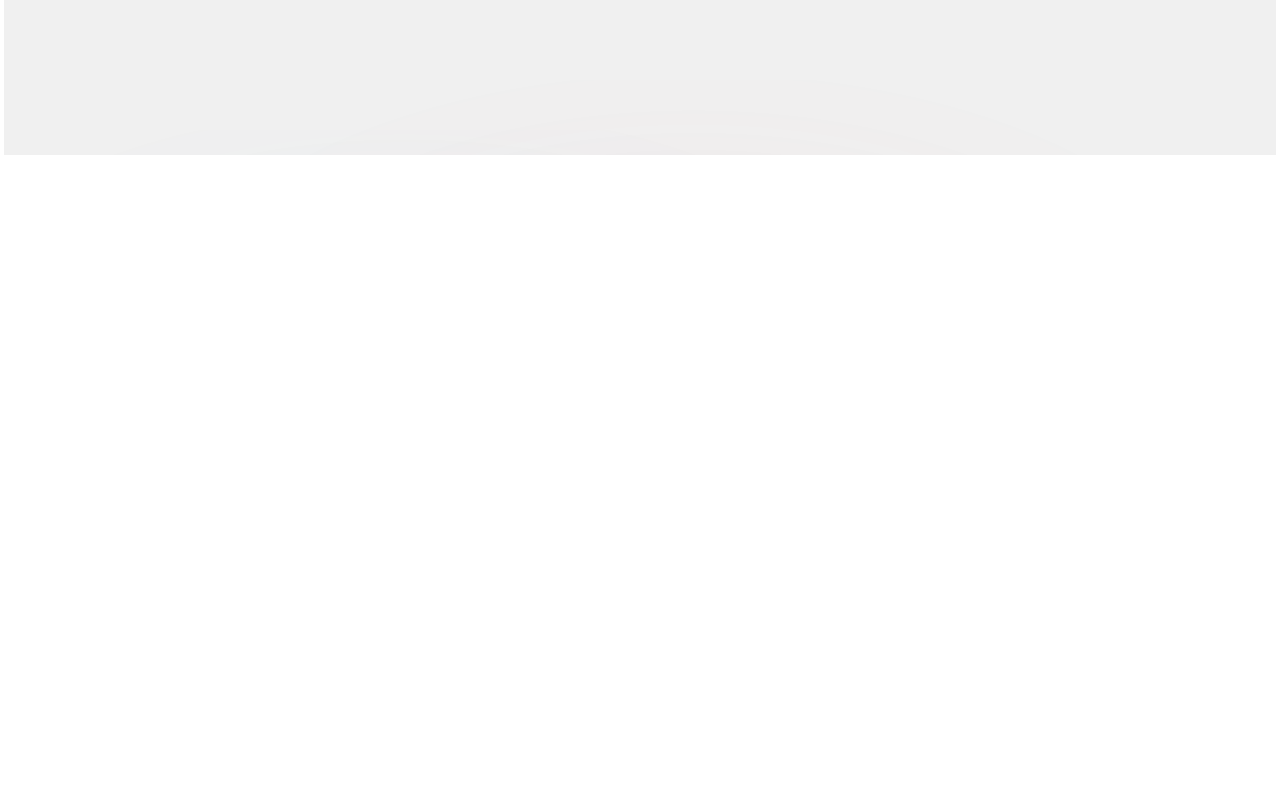
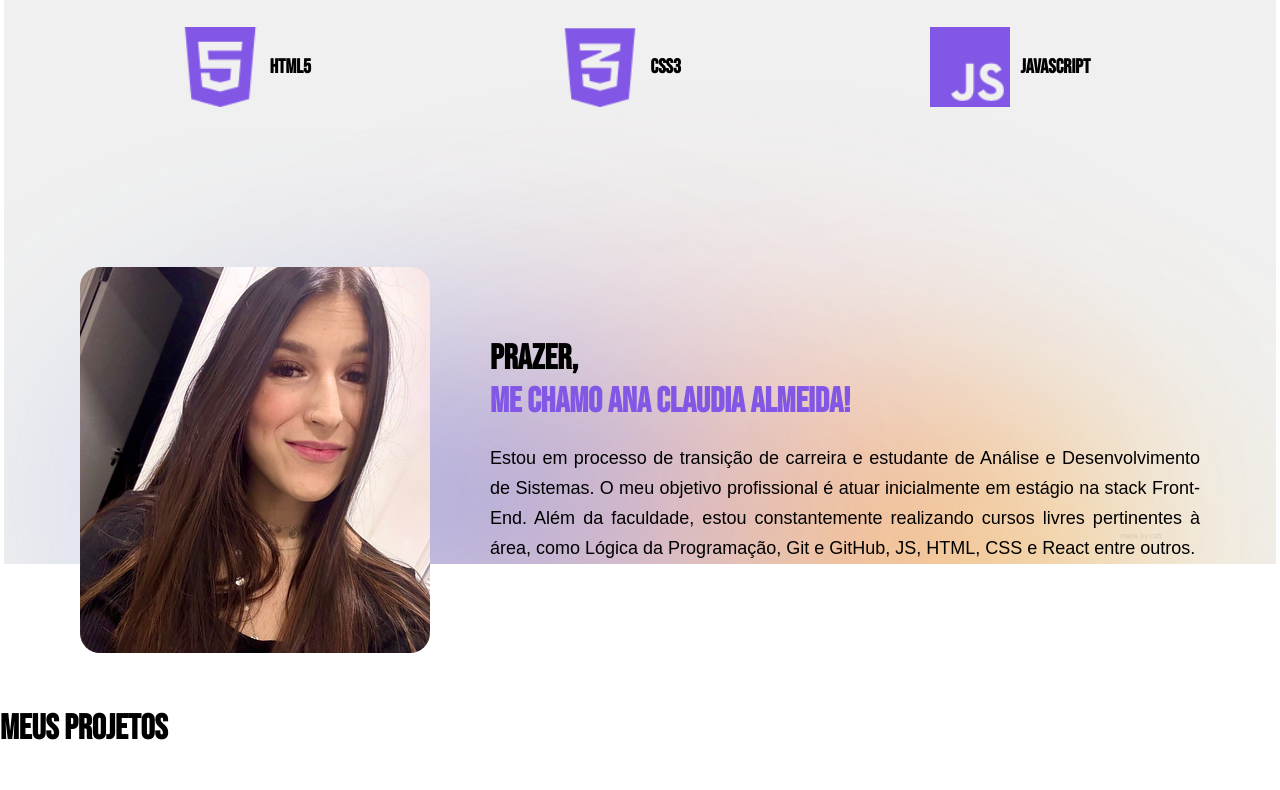
Before and after one commit to anaclaudia-almeida/meu-portfolio, a plain HTML site: page index.html in a window 1280 px wide. Shown: the part 660-1450 px from the top of the page. Before the commit the page ends 815 px from the top, so only its background shows below. Drawn offline with nearby package versions, Linux system fonts and the light colour scheme; a web font is replaced by a local one.

Commit message:
Alteração section topo e inclusão section sobre mim

```diff
--- a/index.html
+++ b/index.html
@@ -57,11 +57,11 @@
             <div class="btn"></div>
             <a href="https://drive.google.com/file/d/14tESFm07e44Y1rn-OqaJVAoAk-7MYYaV/view?usp=sharing"
               target="_blank">
-              <button class="btn-cv">Download CV</button>
+              <button class="btn-cv">Baixar Currículo</button>
             </a>
           </div>
           <div class="img-topo-site">
-            <img class="imagem" src="/src/imagens/minha-foto.png" alt="">
+            <img class="imagem" src="/src/imagens/meu-memoji.png" alt="">
           </div>
         </div>
       </div>
@@ -72,19 +72,19 @@
         <h2 class="titulo">Minhas habilidades</h2>
         <div class="flex">
           <div class="especialidades-box">
-            <img src="/src/imagens/HTML.png" alt="">
+            <img class="img-stack" src="/src/imagens/HTML.png" alt="">
             <h3>HTML5</h3>
             <p></p>
           </div><!--especialidades-box-->
 
           <div class="especialidades-box">
-            <img src="src/imagens/CSS.png" alt="">
+            <img class="img-stack" src="src/imagens/CSS.png" alt="">
             <h3>CSS3</h3>
             <p></p>
           </div><!--especialidades-box-->
 
           <div class="especialidades-box">
-            <img src="src/imagens/JS.png" alt="">
+            <img class="img-stack" src="src/imagens/JS.png" alt="">
             <h3>JavaScript</h3>
             <p></p>
           </div><!--especialidades-box-->
@@ -92,6 +92,38 @@
         </div><!--flex-->
       </div><!--interface-->
     </section><!--especialidades-->
+
+    <section class="sobre-mim">
+      <div class="interface">
+        <div class="flex">
+          <div class="img-sobre">
+          <img class="img-sobre-perfil" src="src/imagens/foto-perfil.jpg" alt="minha foto">
+        </div>
+        <div class="txt-sobre">
+          <h2 class="txt-sobre-titulo">Prazer, <span> me chamo Ana Claudia Almeida!</span></h2>
+          <p>Estou em processo de transição de carreira e estudante de Análise e Desenvolvimento de Sistemas. O meu objetivo profissional é atuar inicialmente em estágio na stack Front-End.
+          Além da faculdade, estou constantemente realizando cursos livres pertinentes à área, como Lógica da Programação, Git e GitHub, JS, HTML, CSS e React entre outros.</p>
+        </div>
+      </div><!--interface-->
+    </section><!--sobre mim-->
+
+
+    <section class="portfolio">
+      <div class="interface">
+        <h2 class="titulo">Meus Projetos</h2>
+        <div class="flex">
+          <div class="img-port">
+
+          </div>
+          <div class="img-port">
+
+          </div>
+          <div class="img-port">
+
+          </div>
+        </div>
+      </div><!--interface-->
+    </section><!--portfolio-->
   </main>
 
   <footer class="rodape">
--- a/src/css/style.css
+++ b/src/css/style.css
@@ -22,7 +22,7 @@ header {
   width: 1000px;
   margin: auto;
   border-radius: 20px;
-  margin-top: 15px;
+  margin-top: 30px;
   margin-bottom: 100px;
   box-shadow: 7px 4px 4px #d3b7f488;
 }
@@ -106,7 +106,6 @@ p {
 .imagem {
   width: 250px;
   border-radius: 20px;
-  box-shadow: 7px 4px 4px #d3b7f488;
 }
 
 .imagem {
@@ -148,8 +147,11 @@ section a :hover {
 /*ESTILIZANDO AS ESPECIALIDADES */
 
 section.especialidades {
-  padding: 25px;
+  padding: 60px;
   margin: 0 80px 0;
+  align-items: center;
+  max-width: 1280px;
+  margin: auto;
 }
 
 h2.titulo{
@@ -167,9 +169,60 @@ h3 {
   display: flex;
   align-items: center;
   gap: 10px;
+  margin-top: 45px;
+  margin-bottom: 100px;
 }
 
 .especialidades .especialidades-box:hover{
   transform: scale(1.05);
   cursor: pointer;
 }
+
+.img-stack {
+  width: 80px;
+}
+
+/* ESTILIZANDO SOBRE MIM*/
+
+section .sobre-mim {
+  margin-left: 80px;
+  margin-right: 80px
+}
+
+section .sobre-mim .flex {
+  max-width: 1280px;
+  align-items: center;
+  width: 50%;
+}
+
+.sobre-mim .flex{
+  margin-left: 80px;
+  margin-right: 80px;
+  gap: 60px;
+}
+
+.img-sobre-perfil {
+  border-radius: 20px;
+  width: 350px;
+}
+
+.txt-sobre h2 span {
+  color: #8257E6;
+  display: block;
+}
+
+.txt-sobre-titulo {
+  margin-bottom: 20px;
+}
+
+h3 {
+  text-align: justify;
+
+}
+
+/* ESTILIZANDO OS MEUS PROJETOS*/
+
+section .portfolio .flex{
+  max-width: 1280px;
+  margin: 0 80px 0;
+}
```
Also changed, not shown: src/imagens/foto-perfil.jpg (added), src/imagens/meu-memoji.png (added).
